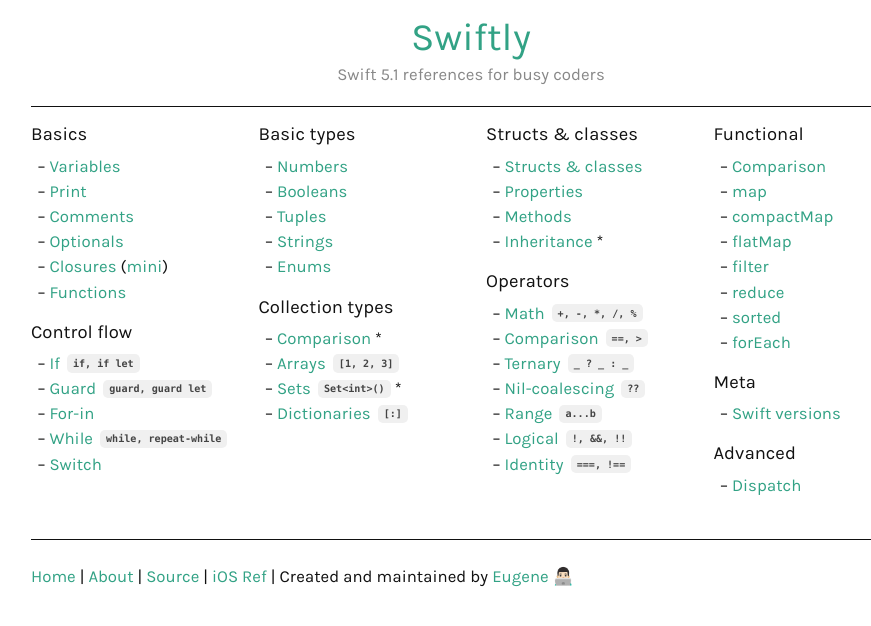
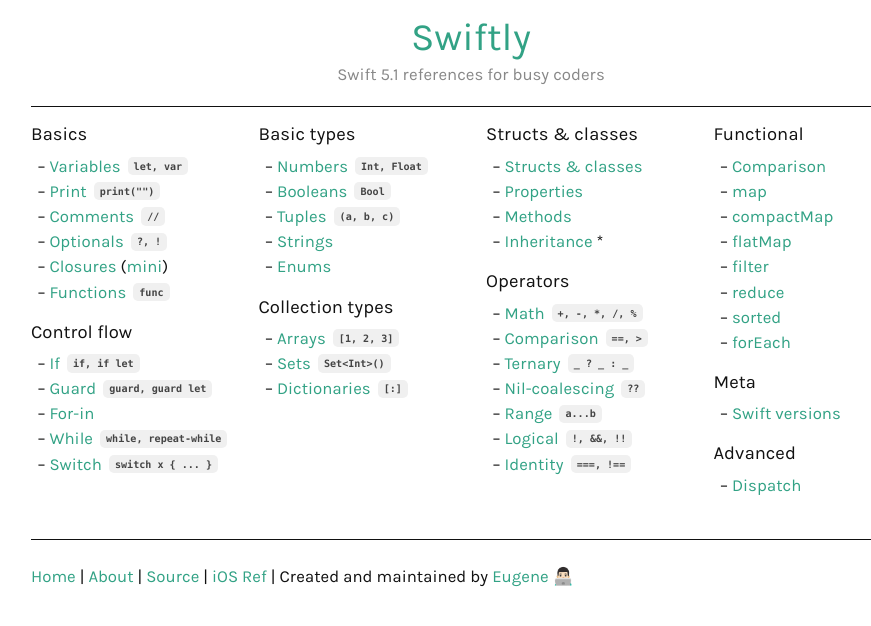
Before and after one commit to ebelinski/swiftly, a Jekyll site: the page built from index.md, in a window 1280 px wide. Shown: the top 626 px of the page, without its empty margins (169-1040 px from the left). Built offline with Jekyll 4.4.1, drawn with Linux system fonts in a browser that asks for light colours; comment, search, counter and statistics services are not loaded.

Commit message:
added more index page hints

```diff
--- a/index.md
+++ b/index.md
@@ -7,12 +7,12 @@ layout: default
 
 #### Basics
 
-* [Variables](/variables)
-* [Print](/print)
-* [Comments](/comments)
-* [Optionals](/optionals)
+* [Variables `let, var`](/variables)
+* [Print `print("")`](/print)
+* [Comments `//`](/comments)
+* [Optionals `?, !`](/optionals)
 * [Closures](/closures) ([mini](/closures-mini))
-* [Functions](/functions)
+* [Functions `func`](/functions)
 
 #### Control flow
 
@@ -20,23 +20,23 @@ layout: default
 * [Guard `guard, guard let`](/guard)
 * [For-in](/for-in)
 * [While `while, repeat-while`](/while)
-* [Switch](/switch)
+* [Switch `switch x { ... }`](/switch)
 
 {% include closecol.html %}{% include opencol.html size=3 %}
 
 #### Basic types
 
-* [Numbers](/numbers)
-* [Booleans](/booleans)
-* [Tuples](/tuples)
+* [Numbers `Int, Float`](/numbers)
+* [Booleans `Bool`](/booleans)
+* [Tuples `(a, b, c)`](/tuples)
 * [Strings](/strings)
 * [Enums](/enums)
 
 #### Collection types
 
-* [Comparison](/collection-types-comparison) *
+<!-- * [Comparison](/collection-types-comparison) * -->
 * [Arrays `[1, 2, 3]`](/arrays)
-* [Sets `Set<int>()`](/sets) *
+* [Sets `Set<Int>()`](/sets)
 * [Dictionaries `[:]`](/dictionaries)
 
 {% include closecol.html %}{% include opencol.html size=3 %}
```
